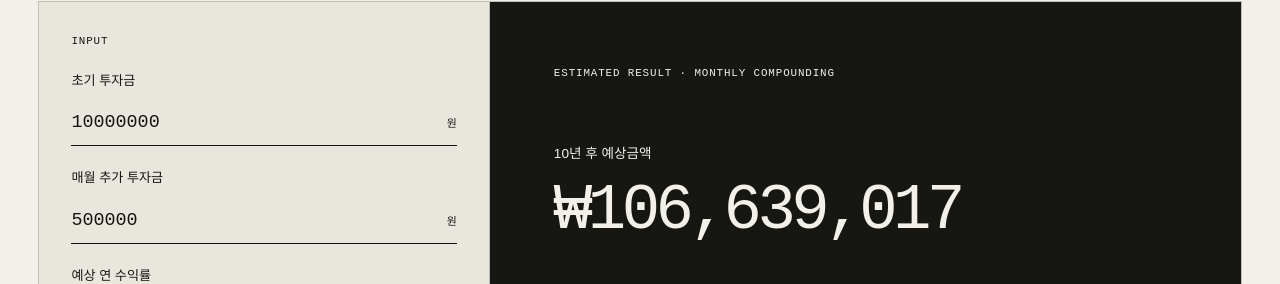
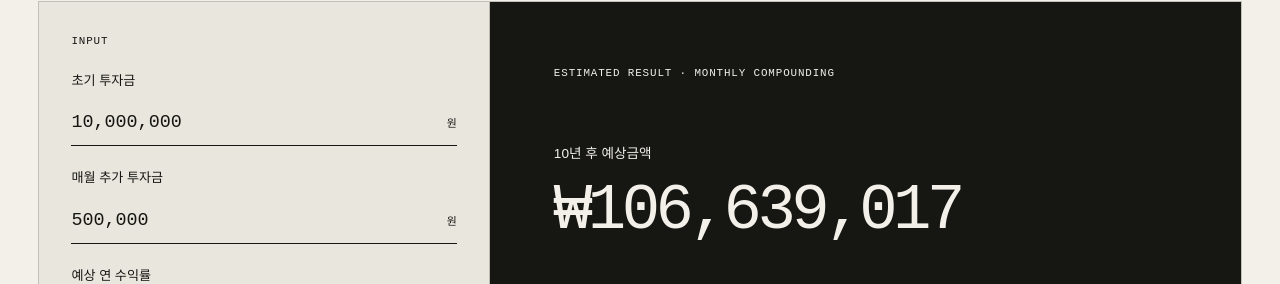
Before and after one commit to stoveinsummer/portfolio, a Next.js app: page /tools/compound-calculator in a window 1280 px wide. Shown: the part 516-800 px from the top of the page. Built offline with nearby package versions, Linux system fonts and the light colour scheme.

Commit message:
Format compound currency inputs

```diff
--- a/components/CompoundCalculator.tsx
+++ b/components/CompoundCalculator.tsx
@@ -12,9 +12,14 @@ function safeNumber(value: string, min: number, max: number) {
   return Math.min(Math.max(parsed, min), max);
 }
 
+function formatCurrencyInput(value: string) {
+  const digits = value.replace(/\D/g, "").replace(/^0+(?=\d)/, "");
+  return digits.replace(/\B(?=(\d{3})+(?!\d))/g, ",");
+}
+
 export function CompoundCalculator() {
-  const [initial, setInitial] = useState("10000000");
-  const [monthly, setMonthly] = useState("500000");
+  const [initial, setInitial] = useState("10,000,000");
+  const [monthly, setMonthly] = useState("500,000");
   const [annualRate, setAnnualRate] = useState("7");
   const [years, setYears] = useState("10");
 
@@ -46,11 +51,11 @@ export function CompoundCalculator() {
       <div className="compound-layout">
         <div className="compound-inputs">
           <p className="eyebrow">Input</p>
-          <label><span>초기 투자금</span><div><input inputMode="numeric" value={initial} onChange={(event) => setInitial(event.target.value)} aria-label="초기 투자금" /><em>원</em></div></label>
-          <label><span>매월 추가 투자금</span><div><input inputMode="numeric" value={monthly} onChange={(event) => setMonthly(event.target.value)} aria-label="매월 추가 투자금" /><em>원</em></div></label>
+          <label><span>초기 투자금</span><div><input inputMode="numeric" value={initial} onChange={(event) => setInitial(formatCurrencyInput(event.target.value))} aria-label="초기 투자금" /><em>원</em></div></label>
+          <label><span>매월 추가 투자금</span><div><input inputMode="numeric" value={monthly} onChange={(event) => setMonthly(formatCurrencyInput(event.target.value))} aria-label="매월 추가 투자금" /><em>원</em></div></label>
           <label><span>예상 연 수익률</span><div><input inputMode="decimal" value={annualRate} onChange={(event) => setAnnualRate(event.target.value)} aria-label="예상 연 수익률" /><em>%</em></div></label>
           <label><span>투자 기간</span><div><input inputMode="numeric" value={years} onChange={(event) => setYears(event.target.value)} aria-label="투자 기간" /><em>년</em></div></label>
-          <button type="button" onClick={() => { setInitial("10000000"); setMonthly("500000"); setAnnualRate("7"); setYears("10"); }}>기본값으로 초기화</button>
+          <button type="button" onClick={() => { setInitial("10,000,000"); setMonthly("500,000"); setAnnualRate("7"); setYears("10"); }}>기본값으로 초기화</button>
         </div>
         <div className="compound-result">
           <p className="eyebrow">Estimated result · Monthly compounding</p>
```
